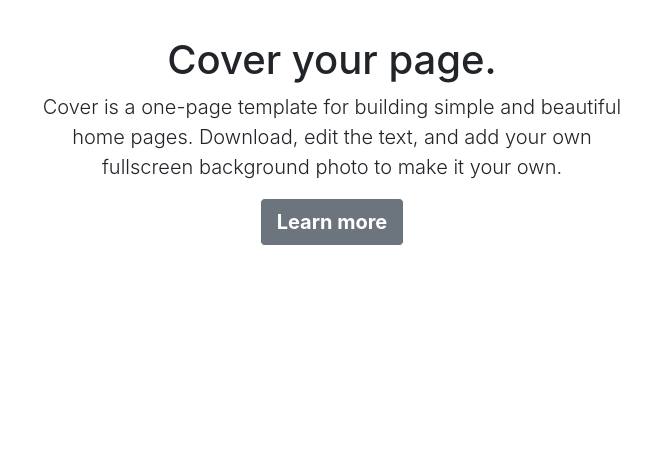
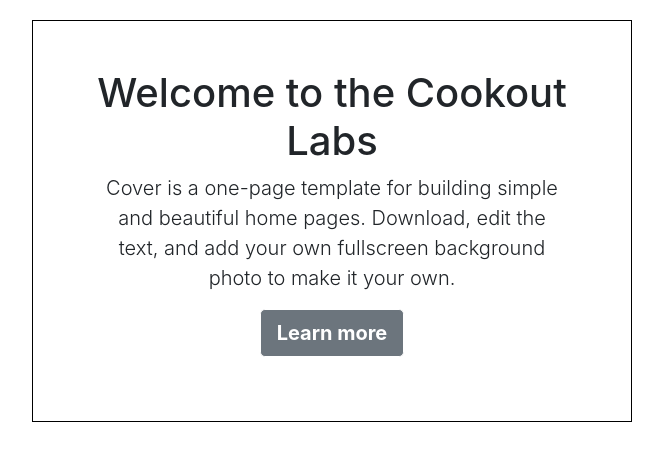
Before and after one commit to gabe7murphy/Flask-EC2, a Flask app: page / in a window 1280 px wide. Shown: the part 56-517 px from the top of the page, without its empty margins (308-971 px from the left). Run offline with Flask 2, Linux system fonts and the light colour scheme; some libraries are stand-ins or nearby versions.

Commit message:
in progress

```diff
--- a/templates/home.html
+++ b/templates/home.html
@@ -6,19 +6,14 @@ Home
 
 {% block content %}
 
-<style>
-    .cover-container {
-        max-width: 42em;
-    }
-</style>
-
-<div class="cover-container d-flex w-100 h-100 p-3 mx-auto flex-column">
+<div class="p-5" style="width: 600px; margin: auto; border: 1px solid black;">
     <main class="px-3" style="text-align: center;">
-        <h1>Cover your page.</h1>
+        <h1>Welcome to the Cookout Labs</h1>
         <p class="lead">Cover is a one-page template for building simple and beautiful home pages. Download, edit the
             text, and add your own fullscreen background photo to make it your own.</p>
         <p class="lead">
-            <a href="https://www.reddit.com/r/OSU/" class="btn btn-lg btn-secondary fw-bold border-white bg-blue" target="_blank">Learn more</a>
+            <a href="https://www.reddit.com/r/OSU/" class="btn btn-lg btn-secondary fw-bold border-white bg-blue"
+                target="_blank">Learn more</a>
         </p>
     </main>
 </div>
```
